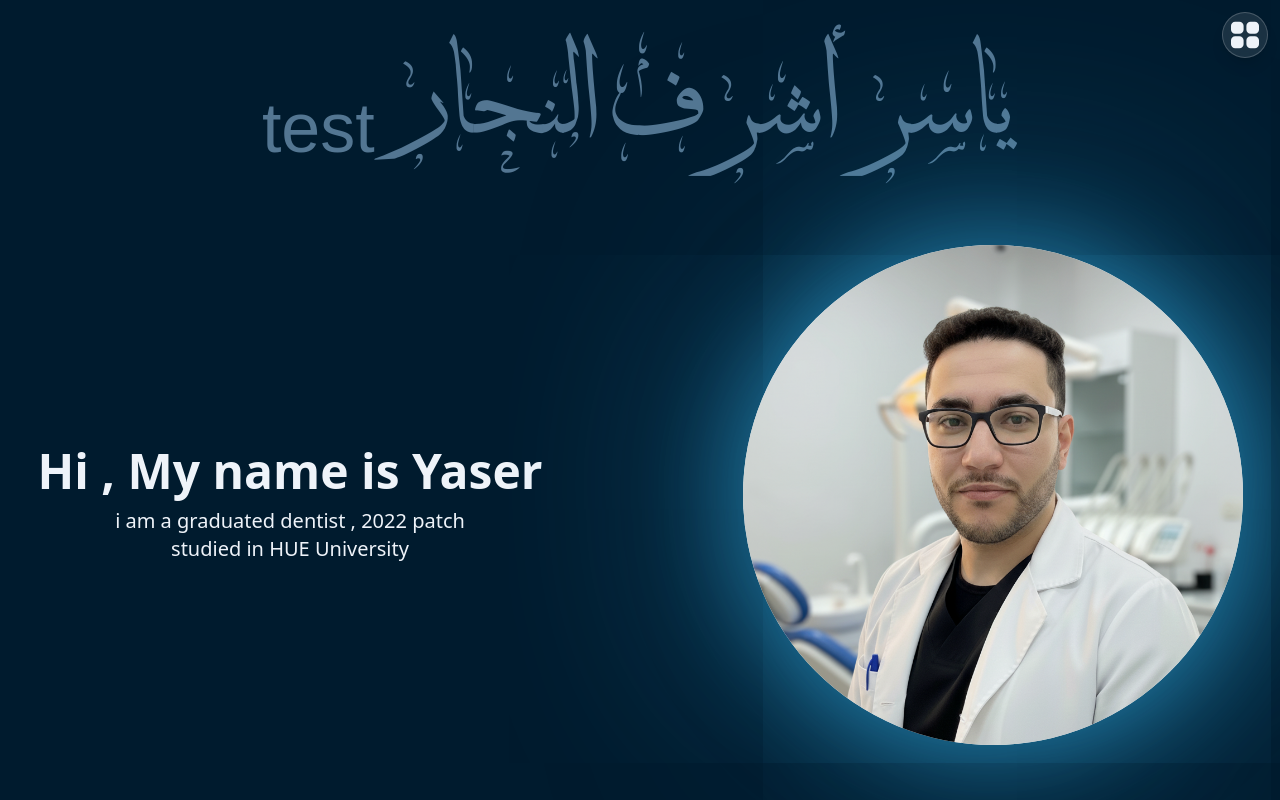
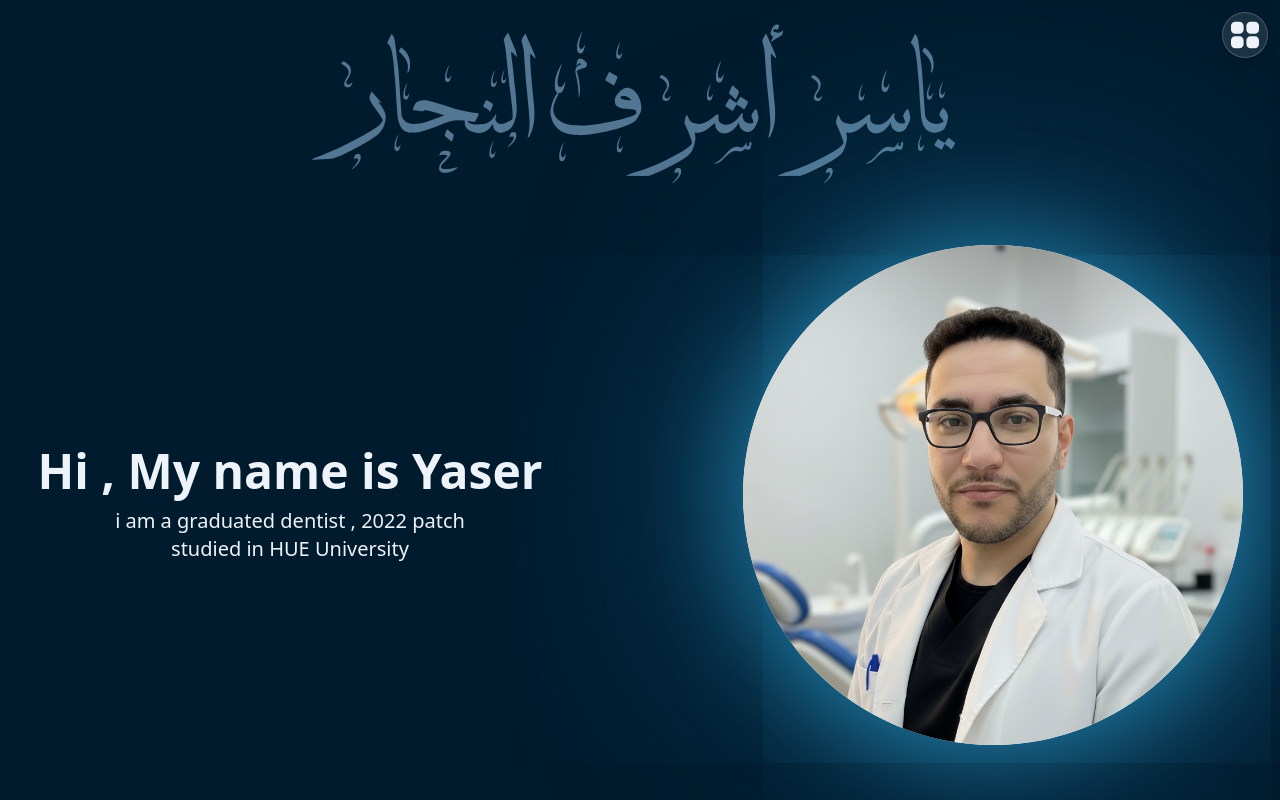
Before and after one commit to yaser19999/yaser-web-cv, a Next.js app: page / in a window 1280 px wide. Shown: the top 800 px of the page. Built offline with nearby package versions, Linux system fonts and the light colour scheme; no server answers.

Commit message:
reverse the test

```diff
--- a/app/page.tsx
+++ b/app/page.tsx
@@ -14,7 +14,7 @@ export default async function Home() {
           <h1
             className={`${kufi.className}  text-3xl  pt-10 md:text-5xl xl:text-[70px]  text-[#537692] text-center `}
           >
-           test ياسر أشرف النجار
+          ياسر أشرف النجار
           </h1>
           <div className=" flex flex-col items-center justify-center md:flex-row-reverse gap-10 xl:gap-50 w-full ">
             <div className="flex  justify-center">
```
